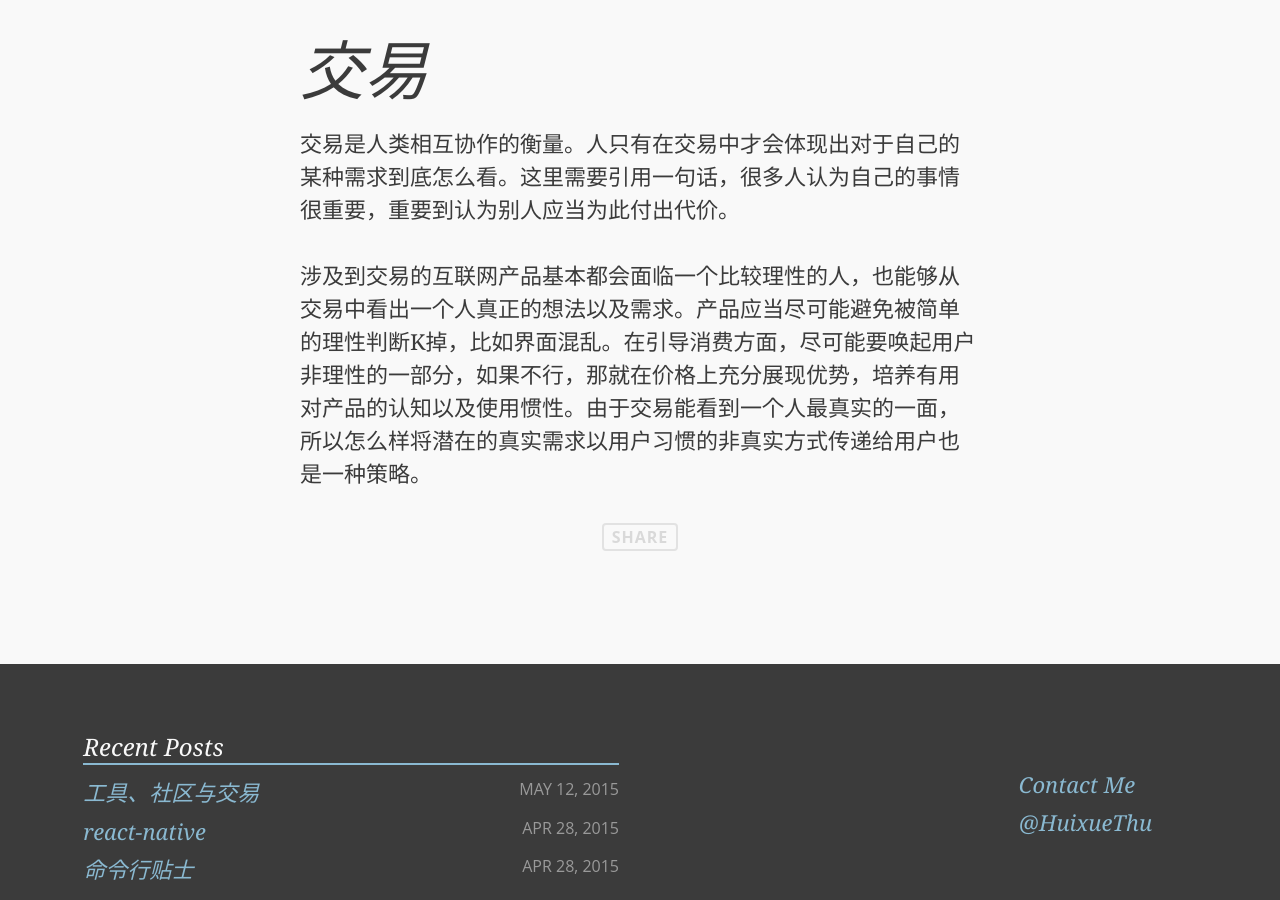
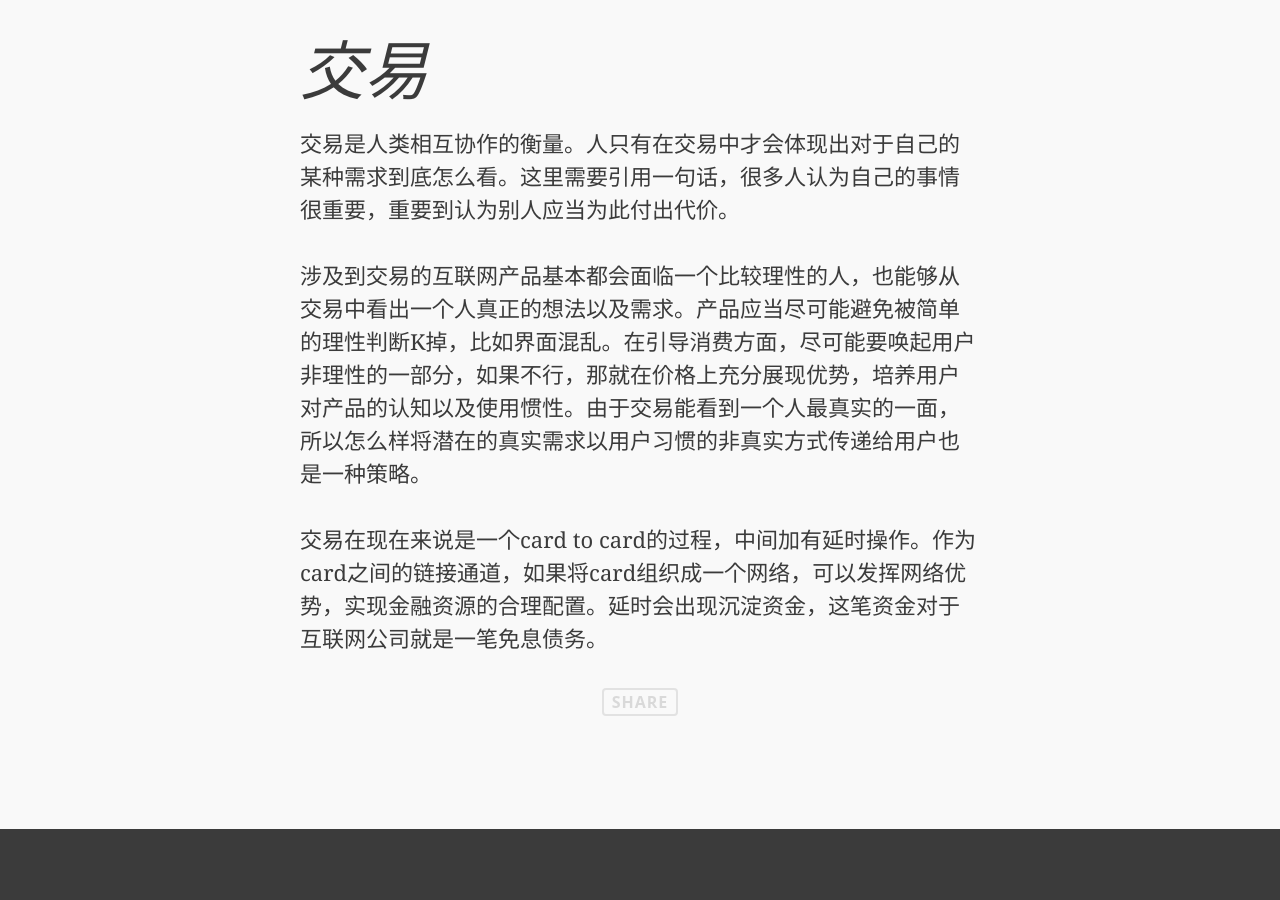
Before and after one commit to landfound/todaylover.github.io, a Jekyll site: the page built from _posts/2015-05-12-util-community-and-transaction.md, in a window 1280 px wide and 900 px high, scrolled down 2677 px. Built offline with Jekyll 4.4.1, drawn with Linux system fonts in a browser that asks for light colours; some web fonts are replaced; Markdown is read by kramdown in place of the engine named in the settings; comment, search, counter and statistics services are not loaded.

Commit message:
transaction

```diff
--- a/_posts/2015-05-12-util-community-and-transaction.md
+++ b/_posts/2015-05-12-util-community-and-transaction.md
@@ -35,4 +35,6 @@ category: articles
 
 交易是人类相互协作的衡量。人只有在交易中才会体现出对于自己的某种需求到底怎么看。这里需要引用一句话，很多人认为自己的事情很重要，重要到认为别人应当为此付出代价。
 
-涉及到交易的互联网产品基本都会面临一个比较理性的人，也能够从交易中看出一个人真正的想法以及需求。产品应当尽可能避免被简单的理性判断K掉，比如界面混乱。在引导消费方面，尽可能要唤起用户非理性的一部分，如果不行，那就在价格上充分展现优势，培养有用对产品的认知以及使用惯性。由于交易能看到一个人最真实的一面，所以怎么样将潜在的真实需求以用户习惯的非真实方式传递给用户也是一种策略。
+涉及到交易的互联网产品基本都会面临一个比较理性的人，也能够从交易中看出一个人真正的想法以及需求。产品应当尽可能避免被简单的理性判断K掉，比如界面混乱。在引导消费方面，尽可能要唤起用户非理性的一部分，如果不行，那就在价格上充分展现优势，培养用户对产品的认知以及使用惯性。由于交易能看到一个人最真实的一面，所以怎么样将潜在的真实需求以用户习惯的非真实方式传递给用户也是一种策略。
+
+交易在现在来说是一个card to card的过程，中间加有延时操作。作为card之间的链接通道，如果将card组织成一个网络，可以发挥网络优势，实现金融资源的合理配置。延时会出现沉淀资金，这笔资金对于互联网公司就是一笔免息债务。
```
